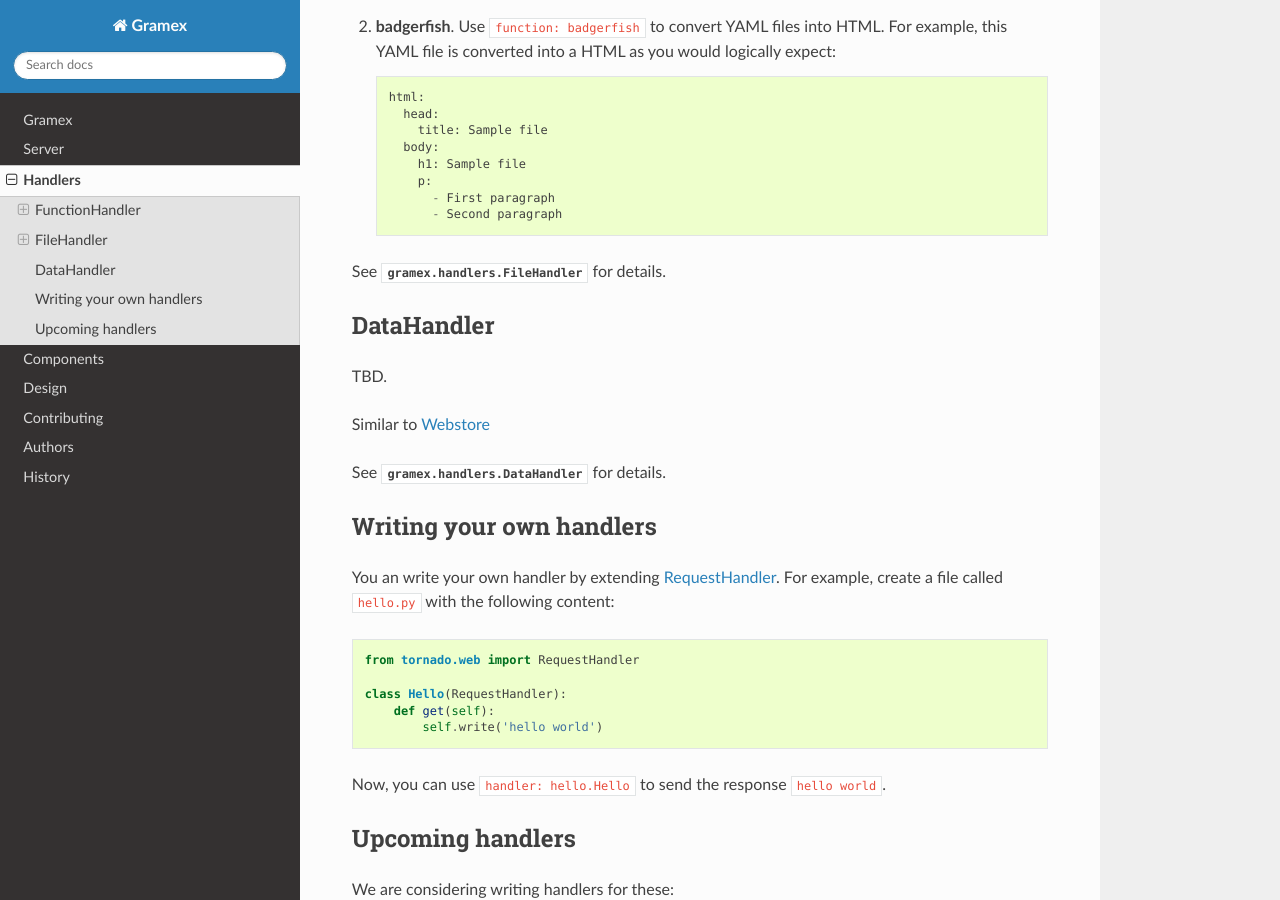
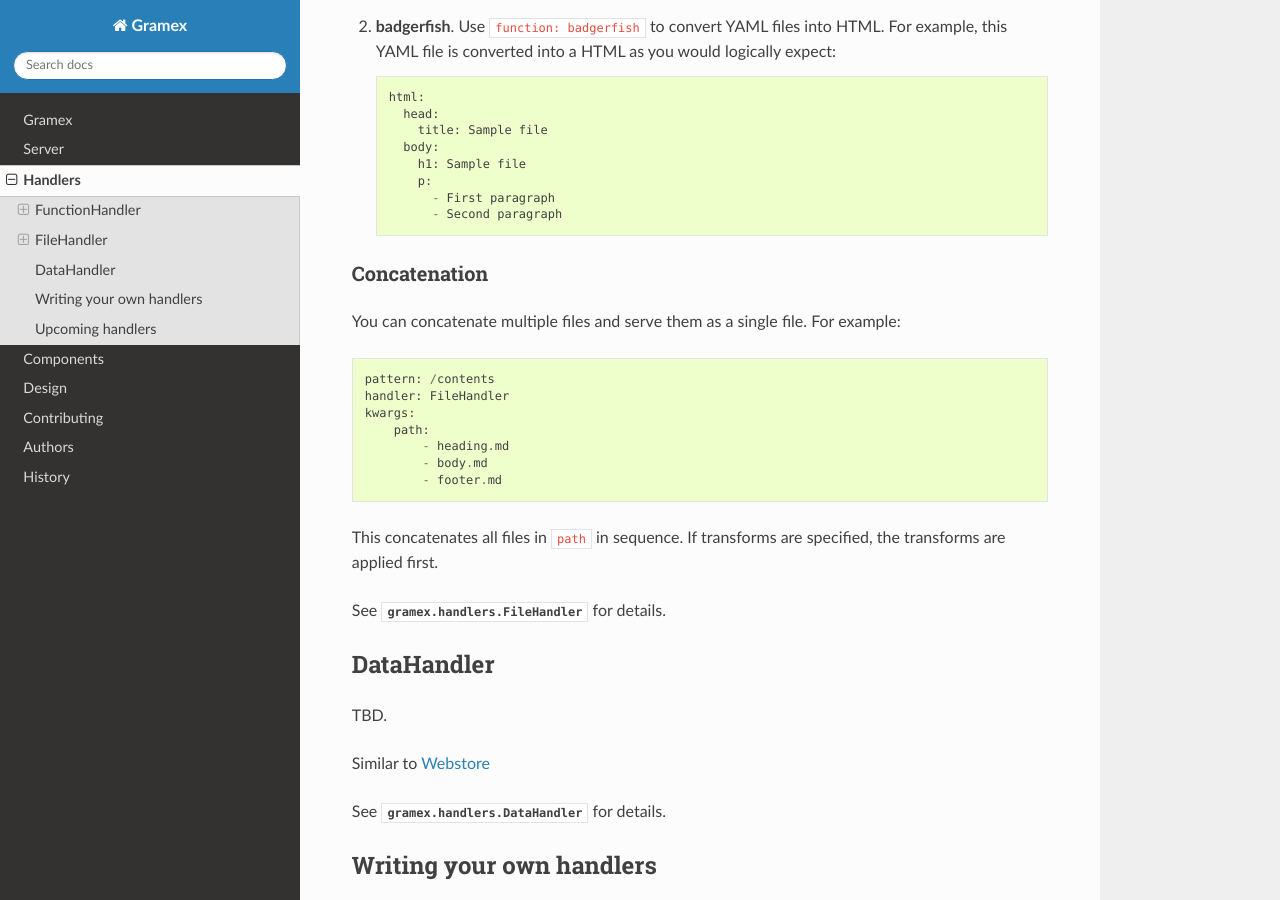
Before and after one commit to gramener/gramex, a Sphinx documentation site: the page built from docs/handlers.rst, in a window 1280 px wide and 900 px high, scrolled down 5798 px. Built offline with Sphinx 7.4.7 and the Read the Docs theme 2.0.0, drawn with Linux system fonts in a browser that asks for light colours; the version number could not be read and is left out.

Commit message:
DOC: document FileHandler merge behaviour

```diff
--- a/docs/handlers.rst
+++ b/docs/handlers.rst
@@ -247,6 +247,7 @@
     kwargs:
       path: blog/
 
+
 Transforms
 ::::::::::
 
@@ -298,6 +299,23 @@
             - First paragraph
             - Second paragraph
 
+Concatenation
+:::::::::::::
+
+You can concatenate multiple files and serve them as a single file. For example::
+
+    pattern: /contents
+    handler: FileHandler
+    kwargs:
+        path:
+            - heading.md
+            - body.md
+            - footer.md
+
+This concatenates all files in ``path`` in sequence. If transforms are
+specified, the transforms are applied first.
+
+
 See :class:`gramex.handlers.FileHandler` for details.
 
 .. _BadgerFish: http://www.sklar.com/badgerfish/
```
